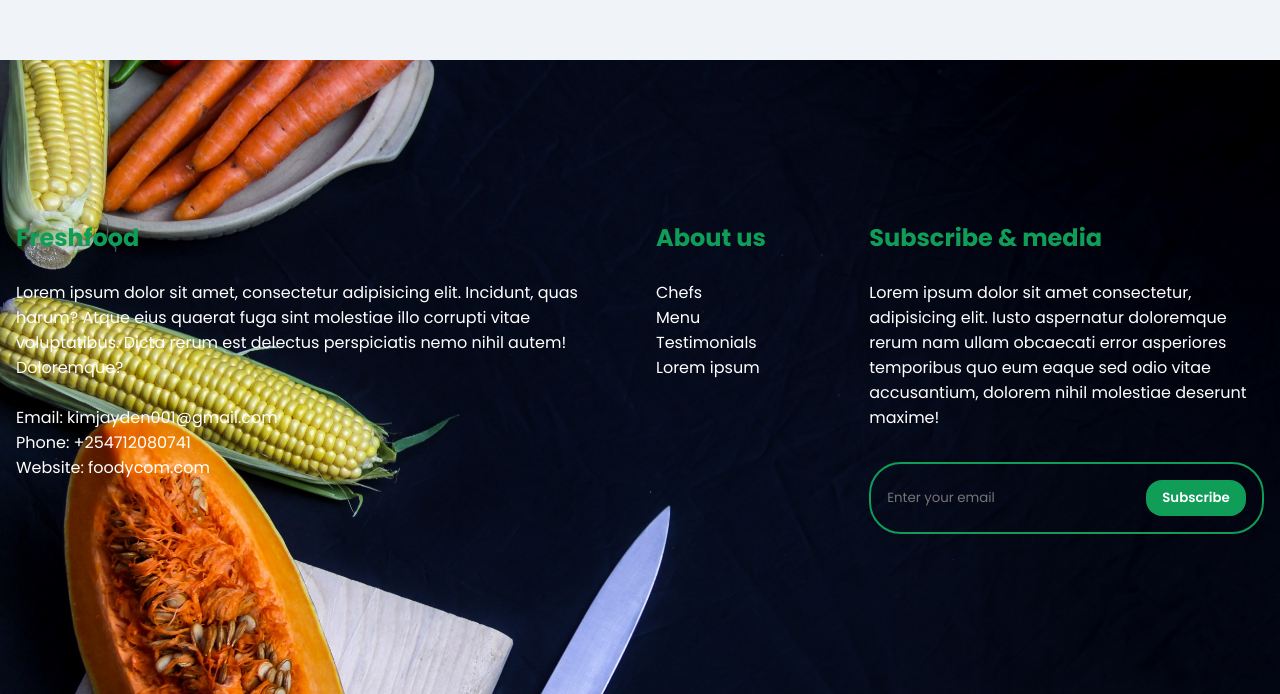
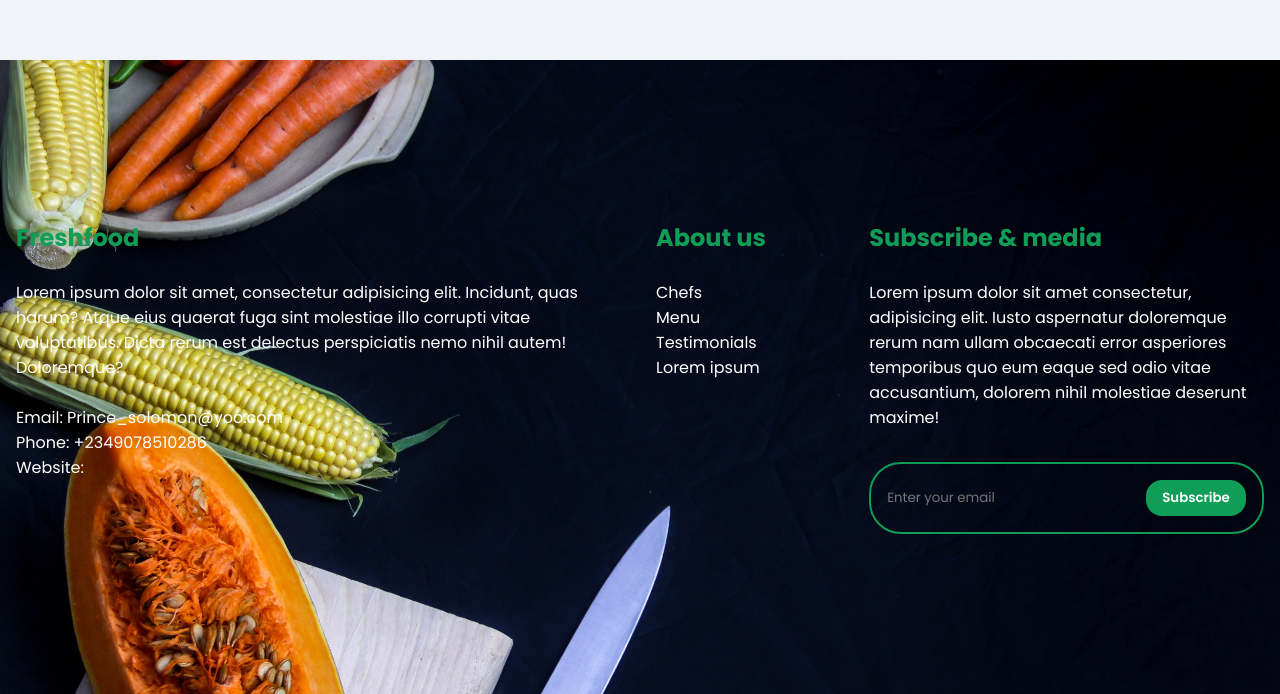
Before and after one commit to Princexz/Food-E-commerce_Website-App, a plain HTML site: page index.html in a window 1280 px wide. Shown: the part 4463-5157 px from the top of the page. Drawn offline with nearby package versions, Linux system fonts and the light colour scheme.

Commit message:
Update index.html
Contact Details Update......

```diff
--- a/index.html
+++ b/index.html
@@ -544,9 +544,9 @@
                         quaerat fuga sint molestiae illo corrupti vitae voluptatibus. Dicta rerum est delectus
                         perspiciatis nemo nihil autem! Doloremque?</p>
                     <br>
-                    <p>Email: kimjayden001@gmail.com</p>
-                    <p>Phone: +254712080741</p>
-                    <p>Website: foodycom.com</p>
+                    <p>Email: Prince_solomon@yoo.com</p>
+                    <p>Phone: +2349078510286</p>
+                    <p>Website: <a href="https://princexz.github.io/Food-E-commerce_Website-App/" <a/></p>
                 </div>
                 <div class="col-2 col-xs-12">
                     <h1>
```
